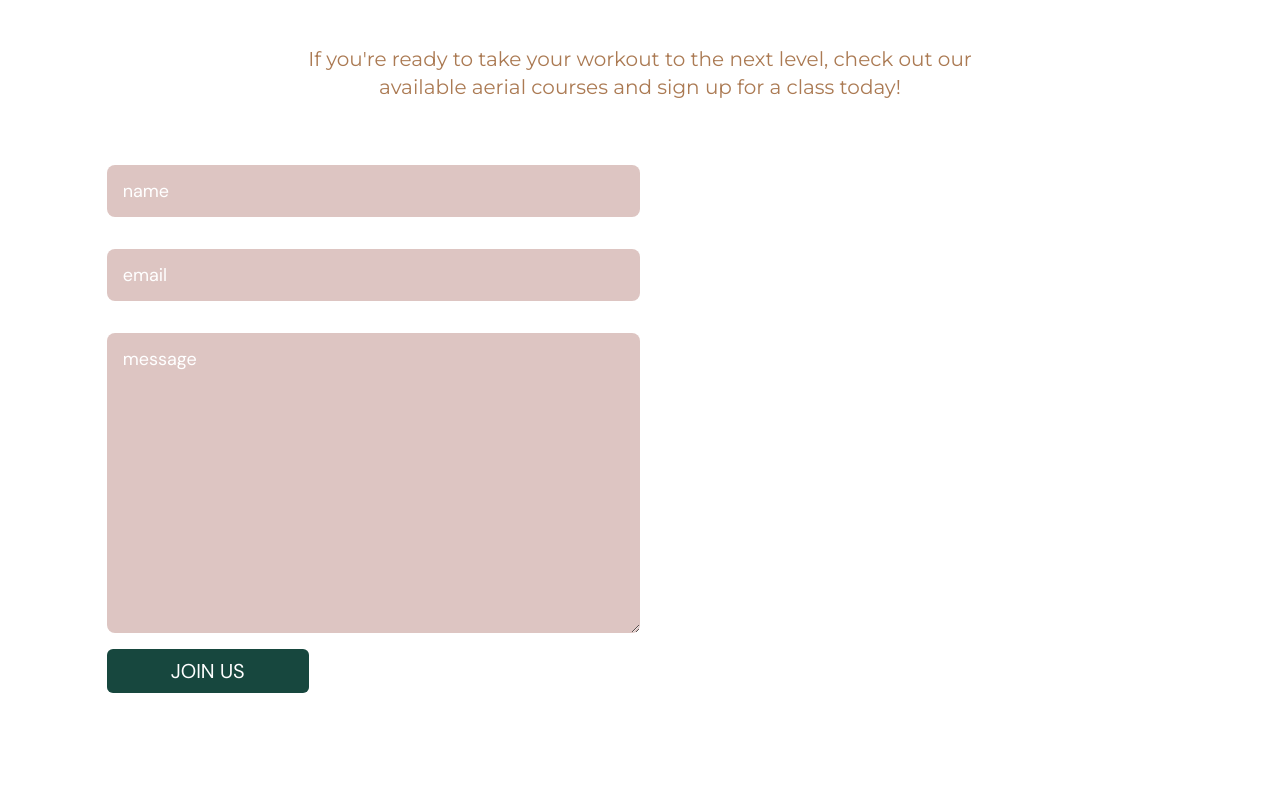
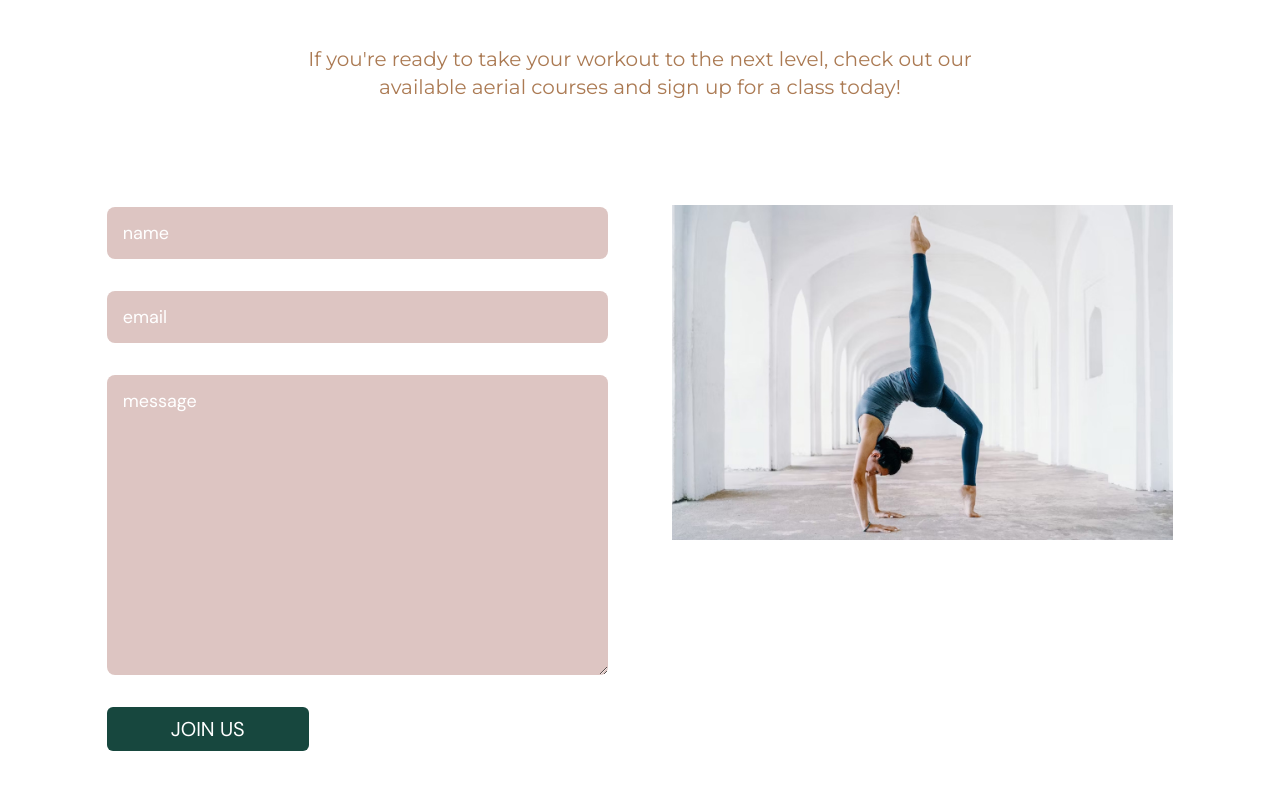
Before and after one commit to mahtyns/aerialSchool, a React (Vite) app: page / in a window 1280 px wide. Shown: the part 2681-3470 px from the top of the page. Built offline with nearby package versions, Linux system fonts and the light colour scheme.

Commit message:
changes contact form

```diff
--- a/src/components/scenes/ContactUs.tsx
+++ b/src/components/scenes/ContactUs.tsx
@@ -1,6 +1,7 @@
 import { SelectedPage } from "@/shared/types"
 import SectionTitle from "../shared/SectionTitle"
 import { motion } from "framer-motion"
+import ContactUsPicture from '@/assets/ContactPicture.jpg'
 import { useForm } from "react-hook-form"
 import Button from "../shared/Button"
 
@@ -11,13 +12,13 @@ type Props = {
 const
     ContactUs = (props: Props) => {
 
-        const inputStyling = 'bg-gray-100 placeholder-white px-4 py-3 rounded-lg my-4 text-lg md:w-1/2'
+        const inputStyling = 'bg-gray-100 placeholder-white px-4 py-3 rounded-lg my-4 text-lg w-full'
 
 
         return (
             <section id="contactus" className="w-5/6 min-h-full py-20 mx-auto">
                 <motion.div onViewportEnter={() => props.setSelectedPage(SelectedPage.ContactUs)}>
-                    <div className="w-full text-center pt-12">
+                    <div className="w-full text-center pt-12 pb-10">
                         <SectionTitle>
                             <span className="text-secondary-500">Join us</span> today and start flying!
                         </SectionTitle>
@@ -36,19 +37,35 @@ const
                         </motion.div>
                     </div>
                 </motion.div>
+                <div className="flex flex-col md:flex-row w-full md:gap-16 ">
                     <motion.div
+                        className="md:w-1/2"
+                        initial="hidden"
+                        whileInView="visible"
+                        viewport={{ once: true, amount: 0.5 }}
+                        transition={{ duration: 0.5 }}
+                        variants={{
+                            hidden: { opacity: 0, y: 50 },
+                            visible: { opacity: 1, x: 0 }
+                        }}
                     >
-                    <form className="flex flex-col my-12">
+                        <form className="flex flex-col mb-20">
                             <input placeholder="name" className={inputStyling} />
                             <input placeholder="email" className={inputStyling} />
                             <textarea placeholder="message" className={`${inputStyling} h-[300px]`} />
-                        <button className="bg-special-500 py-2 px-16 rounded-md text-white text-xl hover:bg-primary-500 self-start">
+                            <button type="submit" className="bg-special-500 py-2 px-16 rounded-md text-white text-xl hover:bg-primary-500 self-start my-4">
                                 JOIN US
                             </button>
                         </form>
 
                     </motion.div>
-
+                    <div className="md:w-1/2 md:mt-16">
+                        <img
+                            src={ContactUsPicture}
+                            alt="Contact us today!"
+                            className="object-cover w-inherit" />
+                    </div>
+                </div>
             </section>
         )
     }
```
Also changed, not shown: src/assets/ContactPicture.jpg (added). Lines whose indentation alone changed are shown as unchanged.
